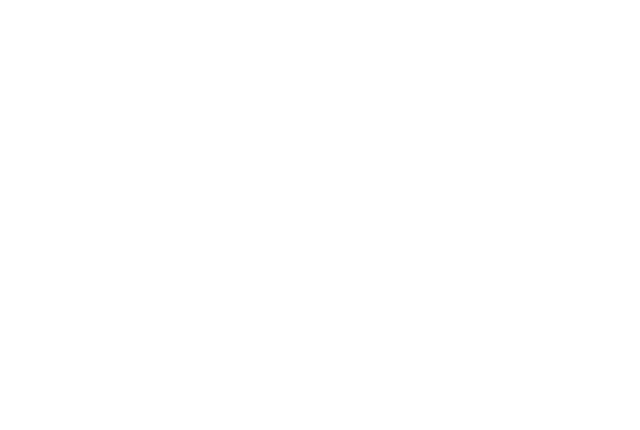
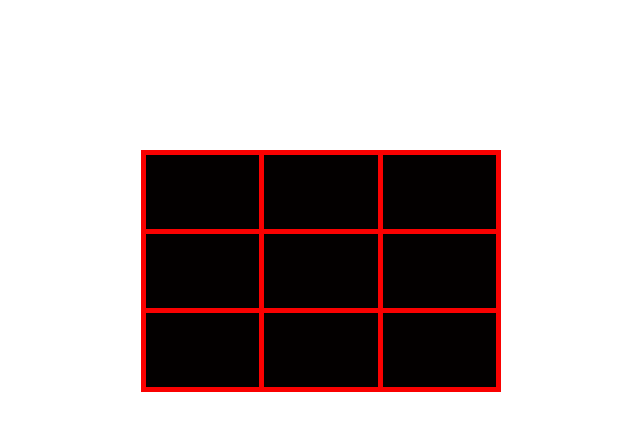
Before and after one commit to yousefJamjoom/tic-tac-toe, a plain HTML site: page index.html in a window 1280 px wide. Shown: the whole page, without its empty margins (327-967 px from the left). Drawn offline with Linux system fonts and the light colour scheme.

Commit message:
sturcture of the game
Co-authored-by: Fulayfel <fawaztsa@gmail.com>

```diff
--- a/index.html
+++ b/index.html
@@ -5,8 +5,20 @@
     <meta http-equiv="X-UA-Compatible" content="IE=edge">
     <meta name="viewport" content="width=device-width, initial-scale=1.0">
     <title>Document</title>
+    <link rel="stylesheet" href="styles.css">
 </head>
 <body>
-
+    <div class="grid-container" onclick="handleGridClick(event)">
+        <div class="grid-item"> &nbsp;</div>
+        <div class="grid-item"> &nbsp;</div>
+        <div class="grid-item"> &nbsp;</div>
+        <div class="grid-item"> &nbsp;</div>
+        <div class="grid-item"> &nbsp;</div>
+        <div class="grid-item"> &nbsp;</div>
+        <div class="grid-item"> &nbsp;</div>
+        <div class="grid-item"> &nbsp;</div>
+        <div class="grid-item"> &nbsp;</div>
+      </div>
+      <script src="tic-tac-toe.js"></script>
 </body>
 </html>
--- a/styles.css
+++ b/styles.css
@@ -0,0 +1,26 @@
+html, body {
+    width: 100%;
+    height: 100%;
+}
+
+.grid-container {
+    display: grid;
+    grid-template-columns: auto auto auto;
+    grid-template-rows: auto auto auto;
+    background-color: #fa0101;
+    grid-gap: 5px;
+    padding: 5px;
+    width: 350px;
+    margin-top: 150px;
+    margin-bottom: 150px;
+    margin-left: auto;
+    margin-right: auto;
+    }
+  .grid-item {
+    background-color: rgb(3, 0, 0);
+    /* border: 1px solid rgba(255, 255, 255, 0.972); */
+    padding: 20px;
+    font-size: 30px;
+    color: rgb(253, 253, 253);
+    text-align: center;
+  }
--- a/tic-tac-toe.js
+++ b/tic-tac-toe.js
@@ -0,0 +1,17 @@
+document.addEventListener("DOMContentLoaded", function(event) {
+    console.log("DOM fully loaded and parsed");
+ });
+
+ function handleGridClick(event) {
+    console.log(event);
+    let item = event.target;
+    console.log(item);
+    if (item != document.getElementsByClassName("grid-container")[0]){
+    item.textContent = 'X';
+}
+}
+// className
+
+// alert('hello');
+// let item1 = document.getElementsByClassName("item-1")[0];
+// item1.textContent = "X";
```
